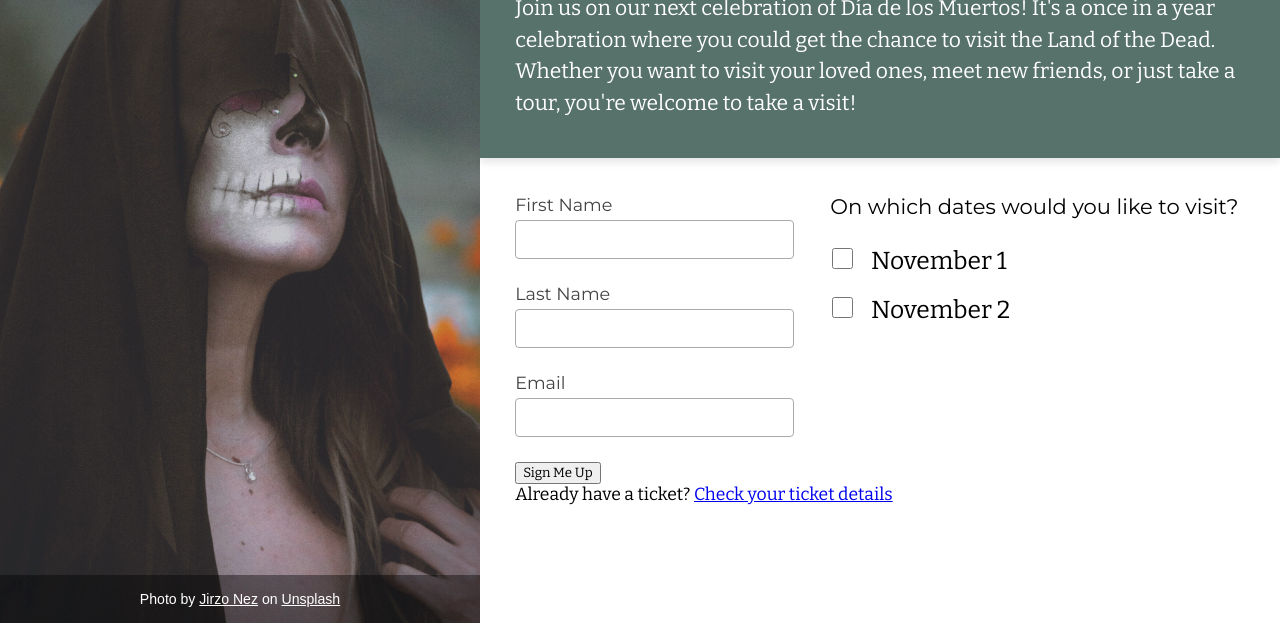
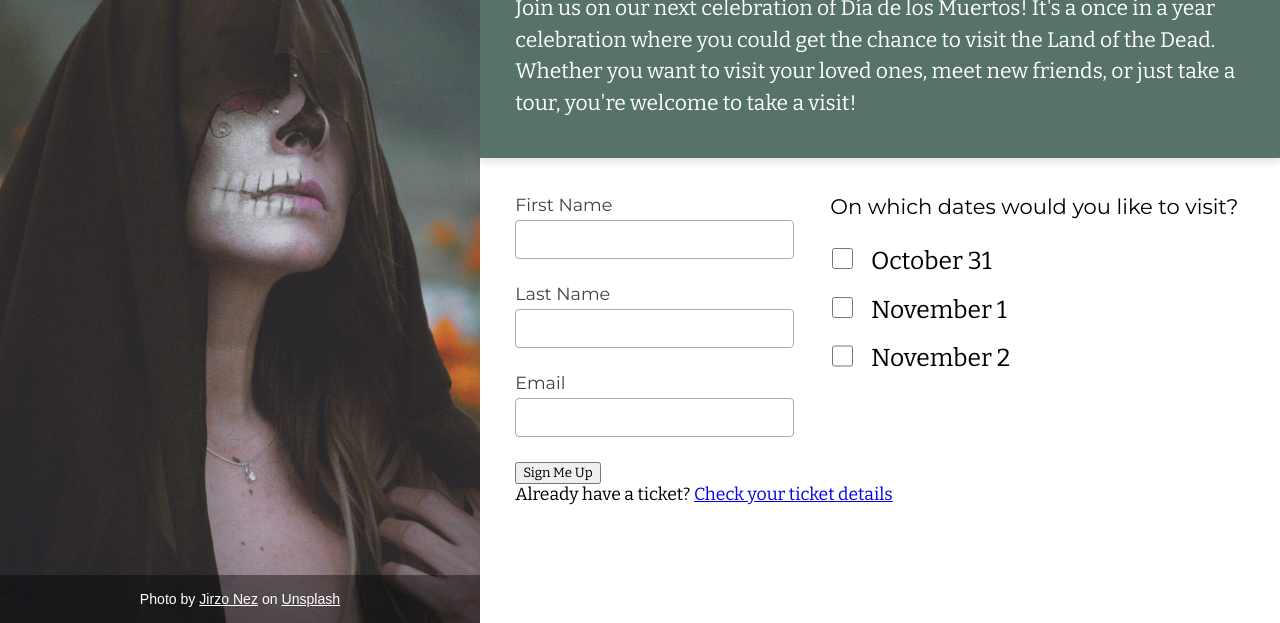
Before and after one commit to SaiKiru/odin-sign-up-form, a plain HTML site: page index.html in a window 1280 px wide. Shown: the part 177-800 px from the top of the page. Drawn offline with nearby package versions, Linux system fonts and the light colour scheme.

Commit message:
Add October 31 schedule

```diff
--- a/index.html
+++ b/index.html
@@ -44,6 +44,10 @@
           <fieldset>
             <legend>On which dates would you like to visit?</legend>
             <div>
+              <input type="checkbox" id="form-date-oct31" name="date" value="October-31">
+              <label for="form-date-oct31">October 31</label>
+            </div>
+            <div>
               <input type="checkbox" id="form-date-nov1" name="date" value="November-1">
               <label for="form-date-nov1">November 1</label>
             </div>
```
